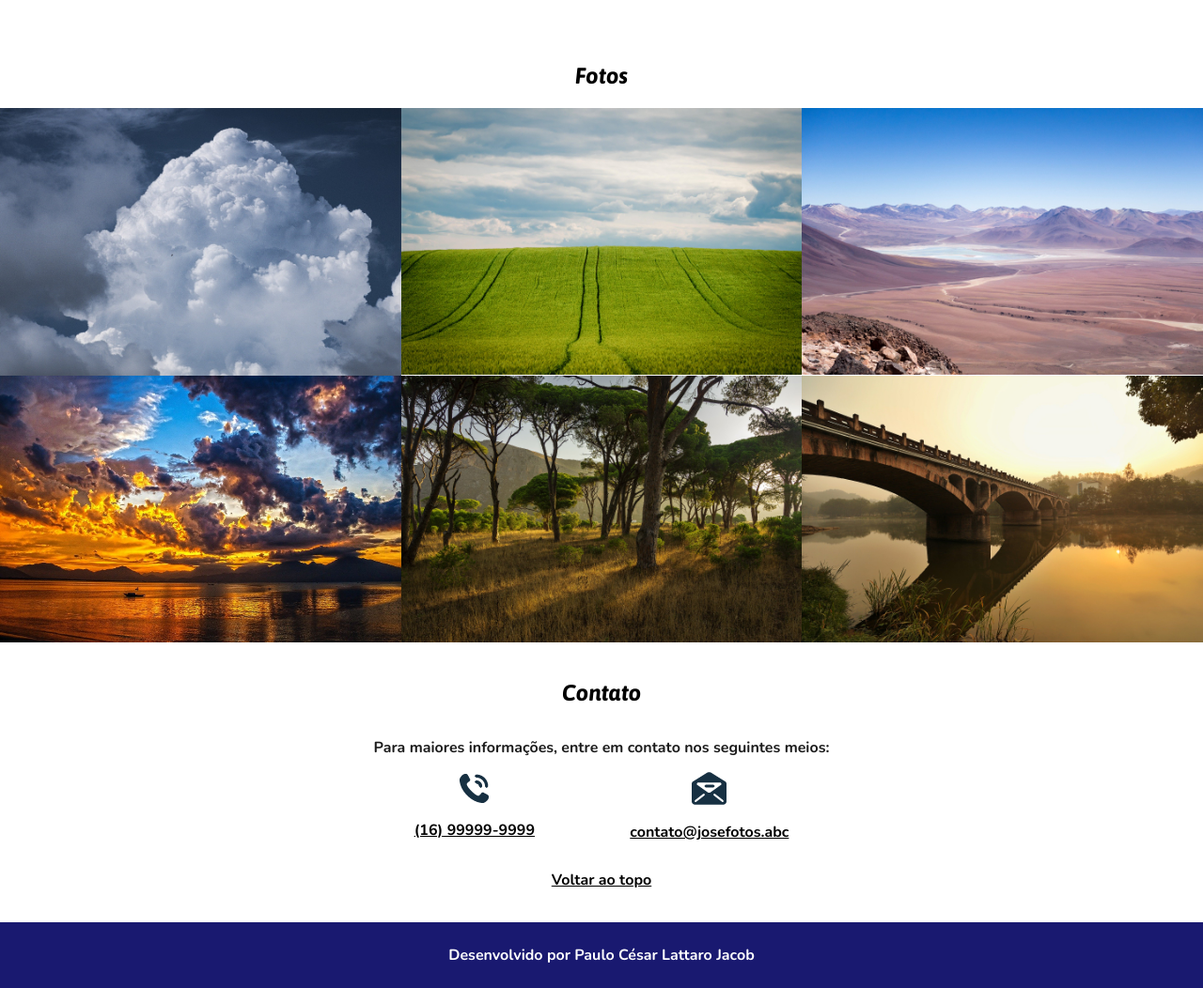
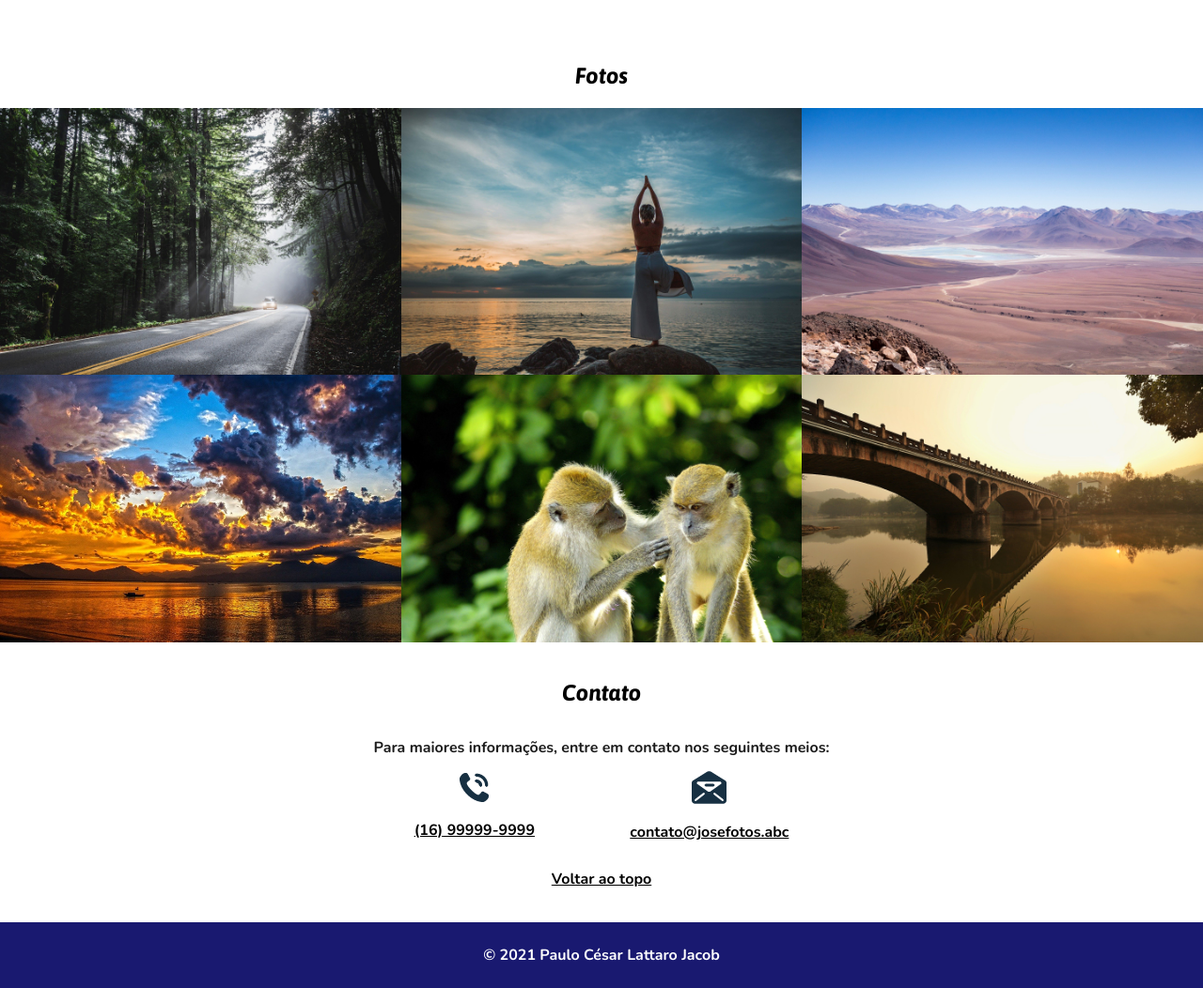
Before and after one commit to cljpaulo/site-fotografo, a plain HTML site: page index.html in a window 1280 px wide. Shown: the part 1368-2420 px from the top of the page at 94% size. Drawn offline with nearby package versions, Linux system fonts and the light colour scheme.

Commit message:
atualização do visual

```diff
--- a/index.html
+++ b/index.html
@@ -65,11 +65,11 @@
 
     <section id="fotos">
         <h2>Fotos</h2>
-        <img src="img/ceu.jpg" alt="Ceu">
-        <img src="img/grama.jpg" alt="Grama">
+        <img src="img/car-5383371_1920.jpg" alt="Estrada">
+        <img src="img/yoga-5281457_1920.jpg" alt="Yoga">
         <img src="img/montanha.jpg" alt="Montanha">
         <img src="img/mar.jpg" alt="Mar">
-        <img src="img/arvores.jpg" alt="Arvores">
+        <img src="img/monkey-2500916_1920.jpg" alt="Macacos">
         <img src="img/ponte.jpg" alt="Ponte">
     </section>
 
@@ -91,7 +91,7 @@
     </section>
 
     <footer>
-        <p>Desenvolvido por Paulo César Lattaro Jacob</p>
+        <p>© 2021 Paulo César Lattaro Jacob</p>
     </footer>
 </body>
 </html>
```
Also changed, not shown: img/arvores.jpg (deleted), img/car-5383371_1920.jpg (added), img/ceu.jpg (deleted), img/grama.jpg (deleted), img/monkey-2500916_1920.jpg (added), img/yoga-5281457_1920.jpg (added).
